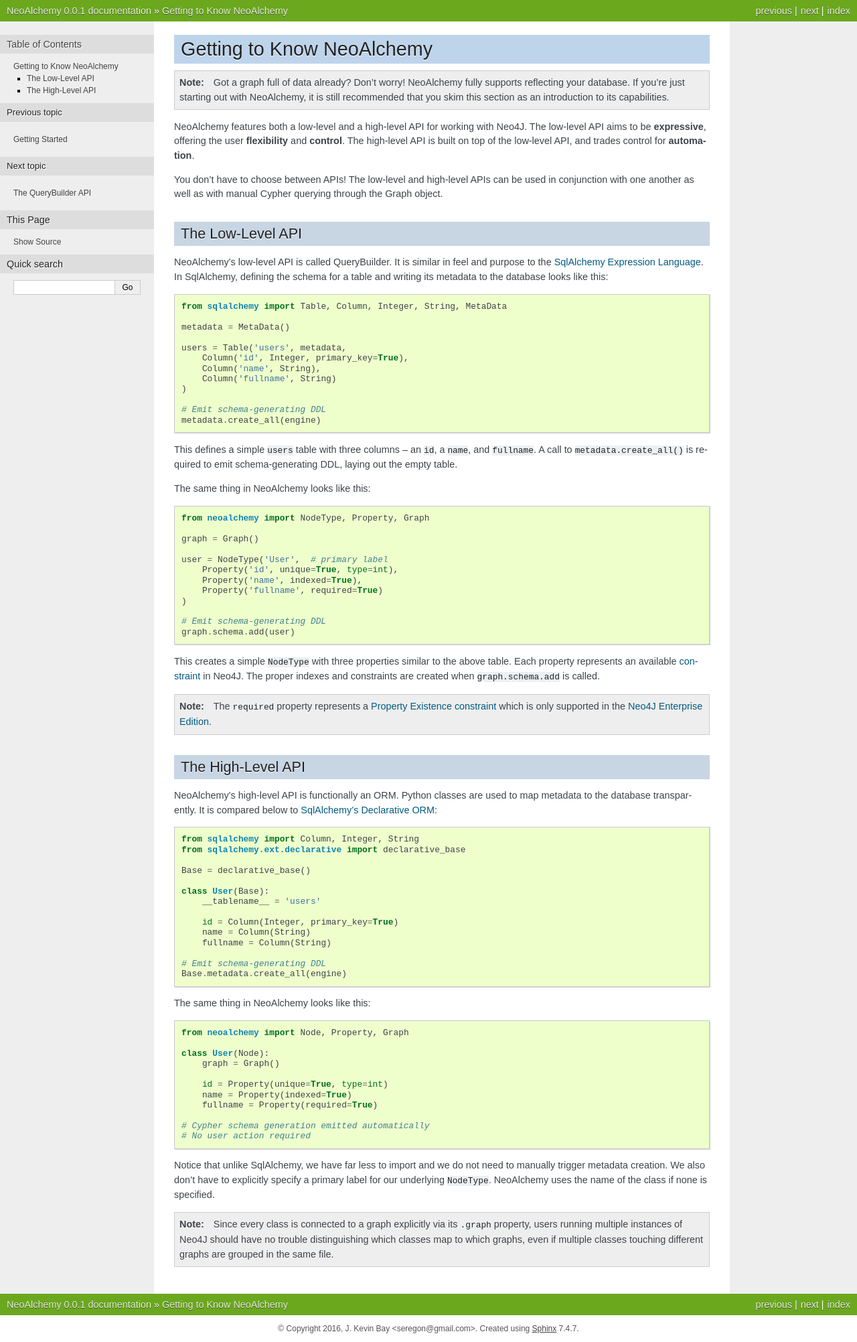
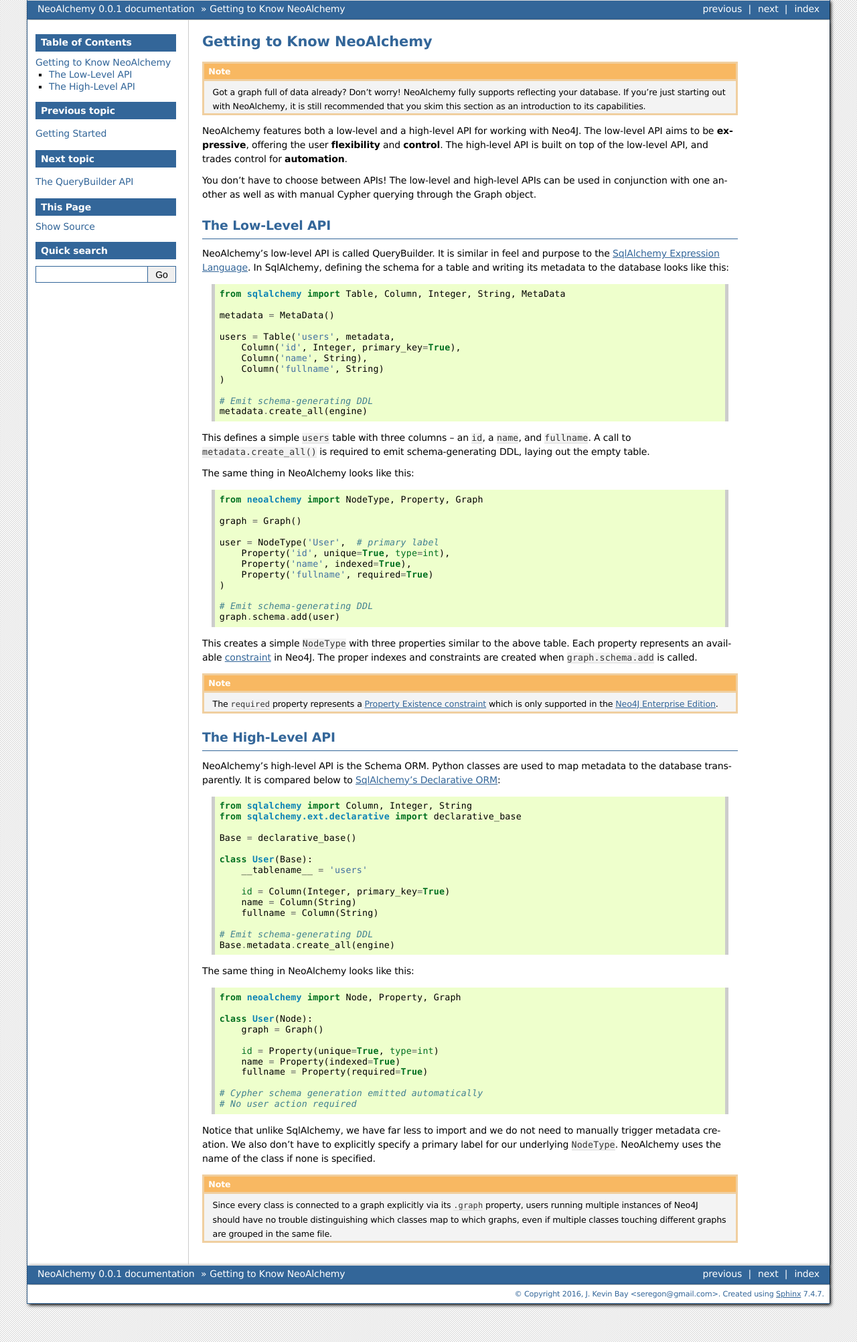
Before and after one commit to TwoBitAlchemist/NeoAlchemy, a Sphinx documentation site: the page built from source/apis.rst, in a window 1280 px wide. Shown: the whole page at 67% size. Built offline with Sphinx 7.4.7, drawn with Linux system fonts in a browser that asks for light colours.

Commit message:
Theme and consistency update

```diff
--- a/source/apis.rst
+++ b/source/apis.rst
@@ -77,7 +77,7 @@ proper indexes and constraints are created when ``graph.schema.add`` is called.
 The High-Level API
 ==================
 
-NeoAlchemy's high-level API is functionally an ORM. Python classes are used to
+NeoAlchemy's high-level API is the Schema ORM. Python classes are used to
 map metadata to the database transparently. It is compared below to
 `SqlAlchemy's Declarative ORM`_::
 
--- a/source/conf.py
+++ b/source/conf.py
@@ -127,7 +127,7 @@ todo_include_todos = True
 # The theme to use for HTML and HTML Help pages.  See the documentation for
 # a list of builtin themes.
 #
-html_theme = 'nature'
+html_theme = 'bizstyle'
 
 # Theme options are theme-specific and customize the look and feel of a theme
 # further.  For a list of options available for each theme, see the
```
